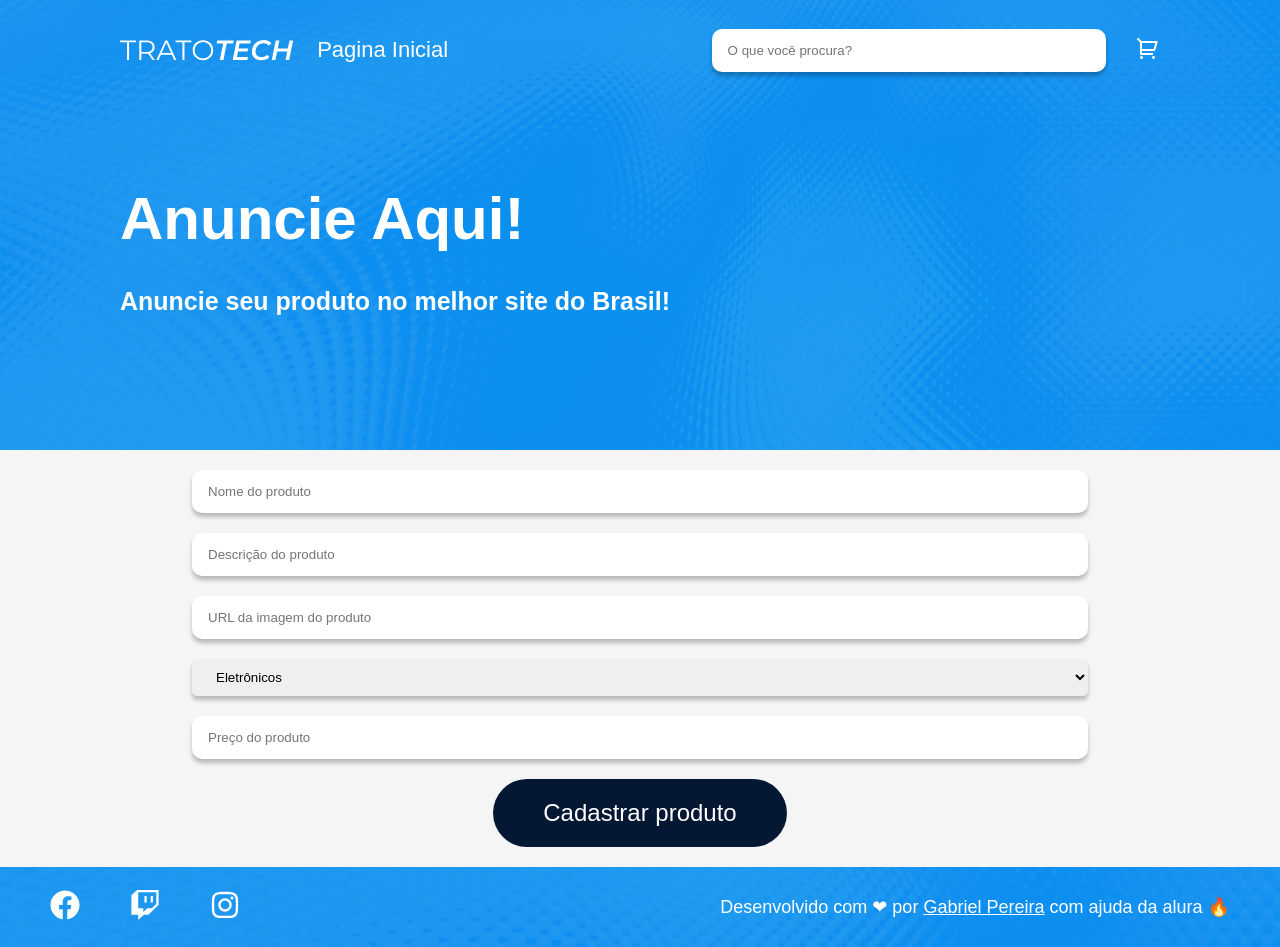
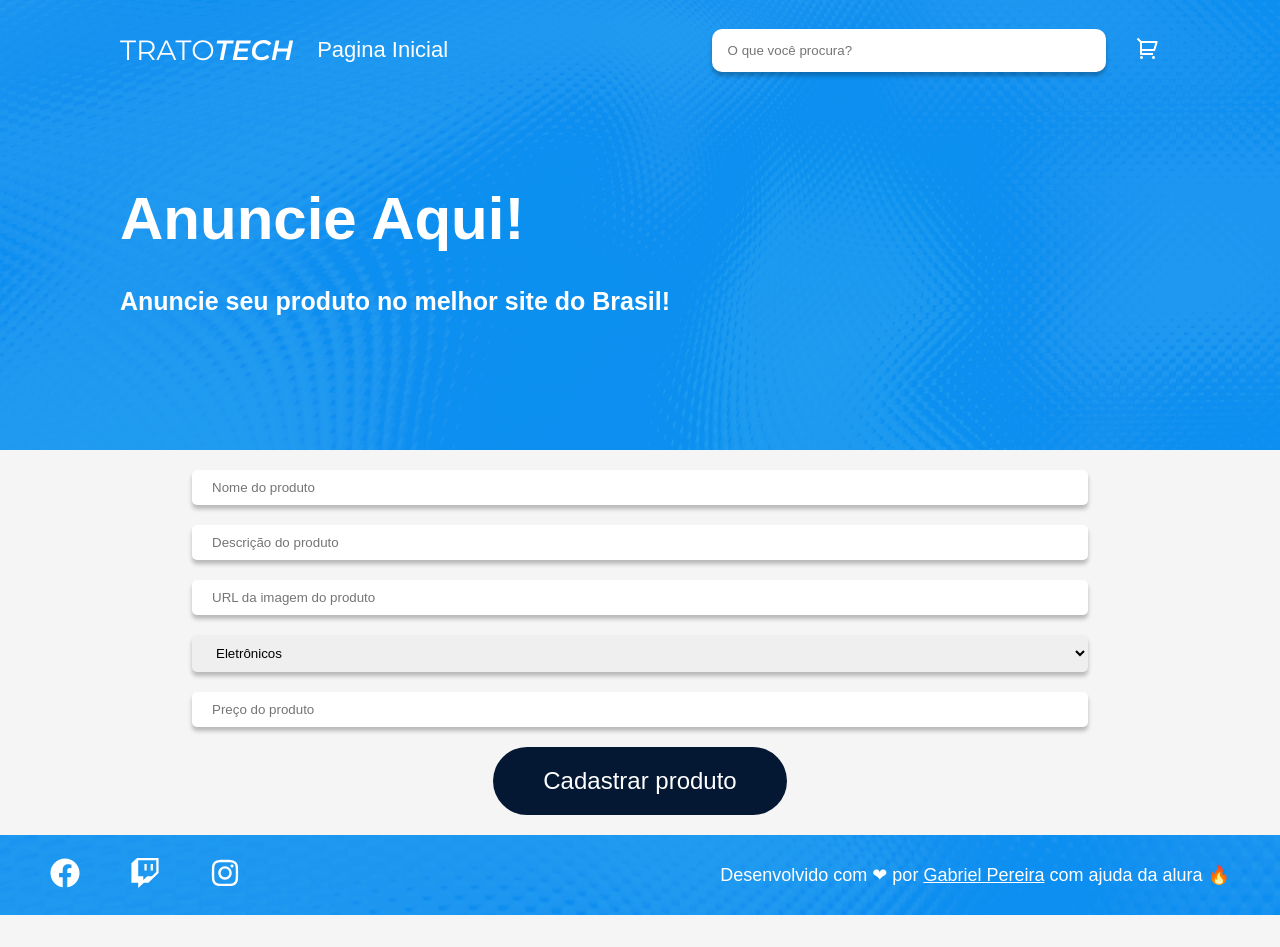
Before and after one commit to OnlySig/tratoTech, a React (Vite) app: page /anunciar in a window 1280 px wide. After the commit the page ends 915 px from the top, so only its background shows below. Built offline with nearby package versions, Linux system fonts and the light colour scheme.

Commit message:
Feature: react-hook-form; Modified: pages: Anunciar; components: Input;

```diff
--- a/package.json
+++ b/package.json
@@ -13,6 +13,7 @@
     "@reduxjs/toolkit": "^2.2.3",
     "react": "^18.2.0",
     "react-dom": "^18.2.0",
+    "react-hook-form": "^7.51.4",
     "react-icons": "^5.2.1",
     "react-redux": "^9.1.2",
     "react-router-dom": "^6.23.0",
--- a/src/components/Input/index.tsx
+++ b/src/components/Input/index.tsx
@@ -8,18 +8,18 @@ interface InputProps {
     placeholder?: string
     isLabel?: boolean
     title?: string
-    value?: string
-    setValue?: (e: string)=>void
+    value?: string | number
+    setValue?: React.Dispatch<React.SetStateAction<string>>
+    isBusca?: boolean
     type?: string
     id: string
-    isBusca: boolean
 }
 
 interface buscaProps {
     busca: string
 }
 
-const Input = ({ type = 'text', placeholder, isLabel, title, id, isBusca, setValue, value } : InputProps) => {
+const Input = ({ type = 'text', placeholder, isLabel, title, id, isBusca = false, value } : InputProps) => {
     const { pathname } = useLocation()
     const busca = useSelector((state:buscaProps)=>state.busca)
     const dispatch = useDispatch()
@@ -38,7 +38,7 @@ const Input = ({ type = 'text', placeholder, isLabel, title, id, isBusca, setVal
                     type={type}
                     placeholder={placeholder}
                     value={isBusca ? busca : value}
-                    onChange={e => isBusca ? dispatch(mudarBusca(e.target.value)) : setValue!(e.target.value)}/>
+                    onChange={e => isBusca && dispatch(mudarBusca(e.target.value))}/>
             </div>
         </>
     )
--- a/src/pages/Anunciar/Anunciar.module.scss
+++ b/src/pages/Anunciar/Anunciar.module.scss
@@ -27,11 +27,15 @@
     margin: 20px auto;
     flex: 1;
     width: 70%;
-    select {
+    select, input {
         border: none;
         box-shadow: 0 4px 4px rgba(0, 0, 0, 0.25);
         border-radius: 5px;
         padding: 10px 20px;
         width: 100%;
+        transition: .1s ease-in-out;
+        &:focus{
+        outline: 2px solid #1a95f0;
+    }
     }
 }
--- a/src/pages/Anunciar/index.tsx
+++ b/src/pages/Anunciar/index.tsx
@@ -1,32 +1,37 @@
-import Input from '../../components/Input'
 import Header from '../../components/Header'
 import styles from './Anunciar.module.scss'
 import { useSelector } from 'react-redux'
 import { ICategoria } from 'interfaces/ICategoria'
 import Button from '../../components/Button'
+import { FieldValues, useForm } from 'react-hook-form'
 
 interface categoriasProps {
     categorias: ICategoria[]
 }
 
 const Anunciar = () => {
+    // const [nome, setNome] = useState('')
+    // const [descricao, setDescricao] = useState('')
+    // const [url, setUrl] = useState('')
+    // const [categoria, setCategoria] = useState('')
+    // const [preco, setPreco] = useState('')
+    const { register, handleSubmit } = useForm()
     const categorias = useSelector((state:categoriasProps)=>state.categorias.map(({ nome, id })=> ({ nome, id })))
-    const submitarForm = (e:React.FormEvent<HTMLFormElement>) => {
-        e.preventDefault()
+    const submitarForm = (data:FieldValues) => {
+        console.log(data)
     }
-    console.log(categorias)
     return (
         <div className={styles.container}>
             <Header title='Anuncie Aqui!' descricao='Anuncie seu produto no melhor site do Brasil!' className={styles.anunciarHeader}/>
-            <form onSubmit={submitarForm} className={styles.formulario}>
-                <Input id='nome' isBusca={false} placeholder='Nome do produto'/>
-                <Input id='descricao' isBusca={false} placeholder='Descrição do produto'/>
-                <Input id='url' isBusca={false} placeholder='URL da imagem do produto'/>
-                <select>
+            <form onSubmit={handleSubmit(submitarForm)} className={styles.formulario}>
+                <input id='nome' placeholder='Nome do produto' {...register('nome')}/>
+                <input id='descricao' placeholder='Descrição do produto' {...register('descricao')}/>
+                <input id='url' placeholder='URL da imagem do produto' {...register('url')}/>
+                <select {...register('categoria')} >
                     <option disabled>Selecione a cetegoria</option>
-                    {categorias.map(categoria=><option key={categoria.id} value={categoria.id}>{categoria.nome}</option>)}
+                    {categorias.map(categoria=><option key={categoria.id} value={categoria.id} >{categoria.nome}</option>)}
                 </select>
-                <Input id='preco' isBusca={false} type='number' placeholder='Preço do produto'/>
+                <input id='preco' type='number' placeholder='Preço do produto' {...register('preco')}/>
                 <Button>Cadastrar produto</Button>
             </form>
         </div>
```
Also changed, not shown: 1 other file (tests, documents, lock files or other folders).
